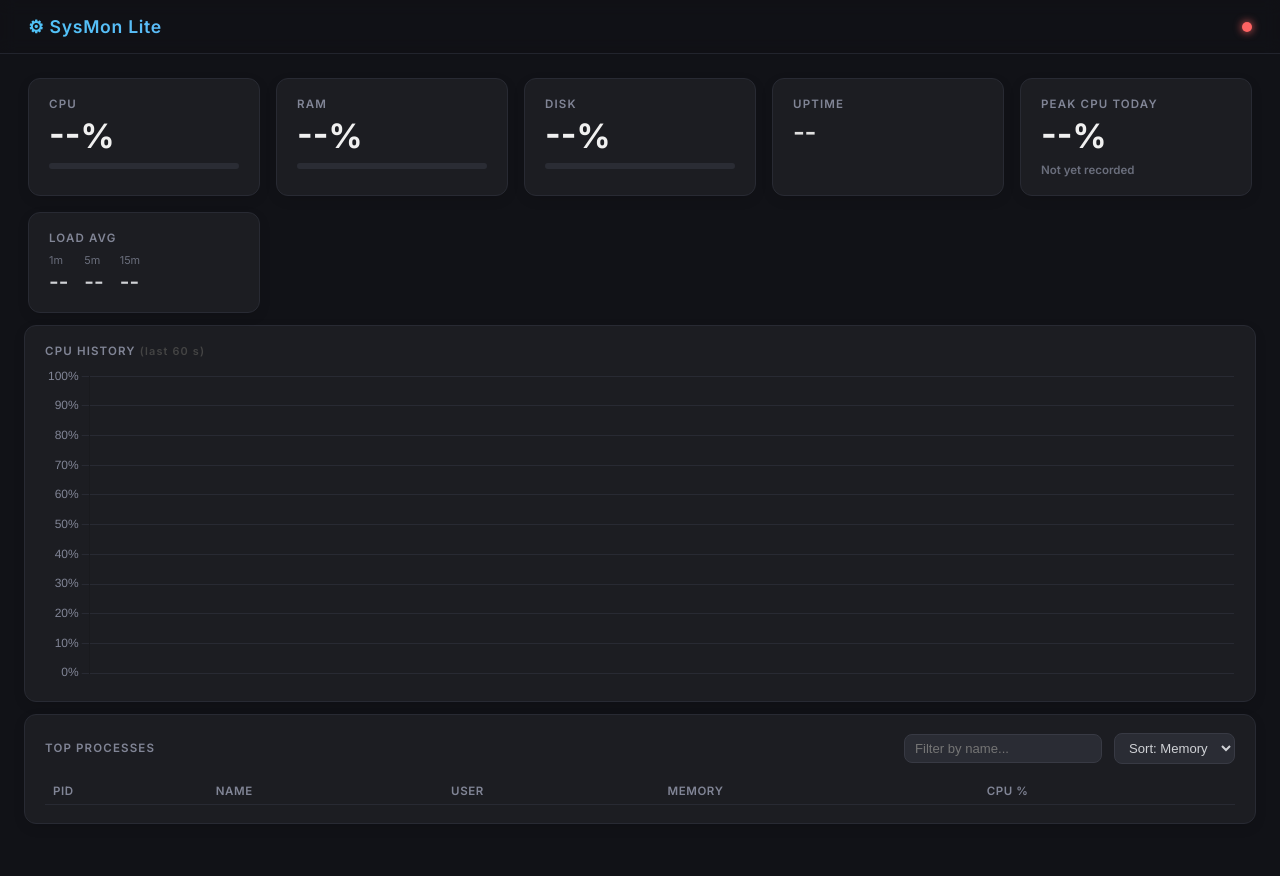
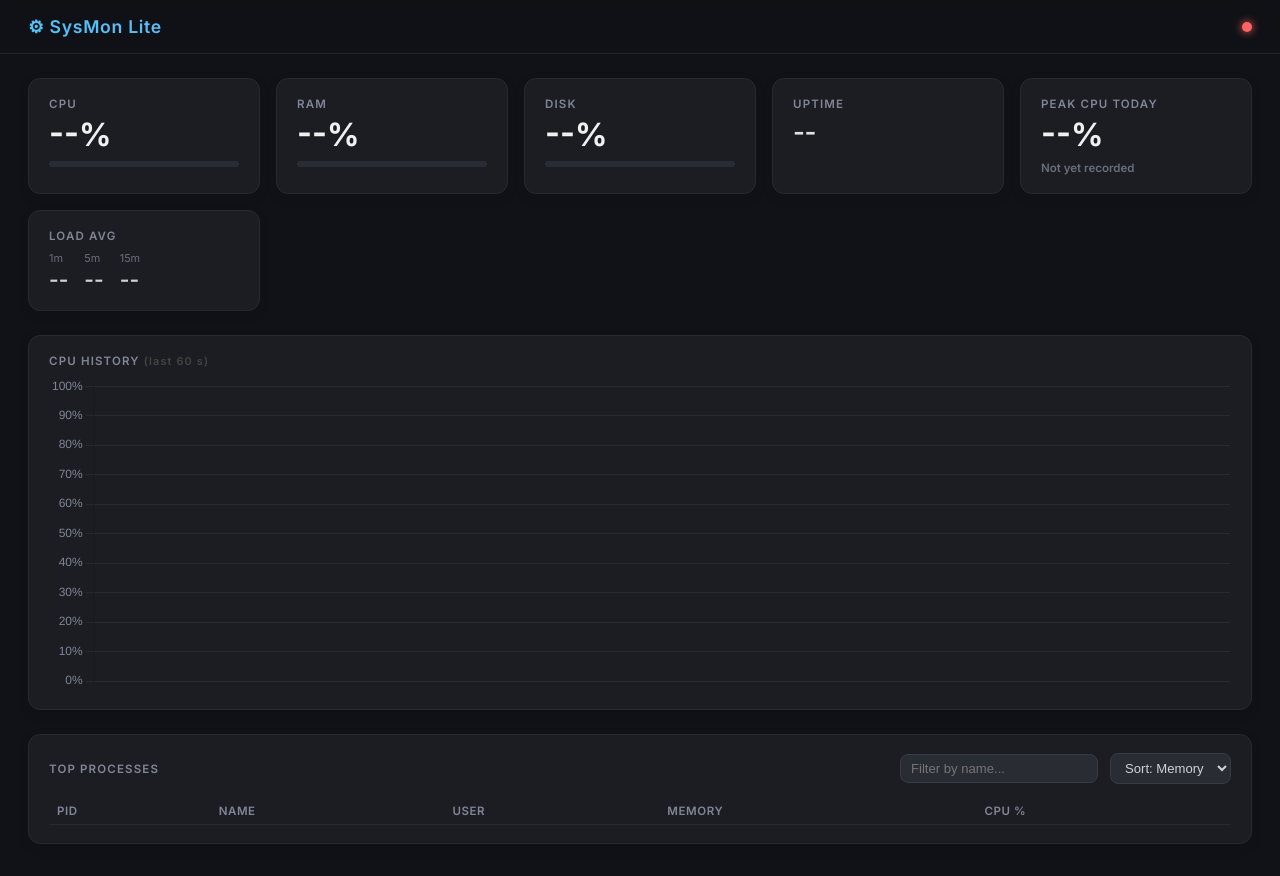
Before and after one commit to kasyapgirijan/sysmon, a plain HTML site: page frontend/index.html in a window 1280 px wide. Drawn offline with nearby package versions, Linux system fonts and the light colour scheme.

```diff
--- a/frontend/index.html
+++ b/frontend/index.html
@@ -13,12 +13,13 @@
 
 <header>
   <span class="logo">&#9881; SysMon Lite</span>
-  <div id="alertBanner" class="alert-banner hidden"></div>
   <span id="connStatus" class="conn-dot disconnected" title="WebSocket status"></span>
 </header>
 
+<main class="container">
+  <div id="alertBanner" class="alert-banner hidden"></div>
+
   <div class="metric-grid">
-
     <div class="card">
       <div class="card-label">CPU</div>
       <div class="card-value" id="cpu-value">--%</div>
@@ -59,7 +60,6 @@
         <div><span class="load-lbl">15m</span><span class="load-val" id="l15">--</span></div>
       </div>
     </div>
-
   </div>
 
   <div class="card chart-card">
@@ -89,6 +89,7 @@
       <tbody id="processTable"></tbody>
     </table>
   </div>
+</main>
 
 <script src="app.js"></script>
 </body>
--- a/frontend/styles.css
+++ b/frontend/styles.css
@@ -46,23 +46,28 @@
 
 /* ── Alert banner ── */
 .alert-banner {
-  flex: 1;
   background: #6b1a1a;
   color: #ffcccc;
-  padding: 6px 14px;
-  border-radius: 6px;
+  padding: 8px 16px;
+  border-radius: 8px;
   font-size: 0.85rem;
   font-weight: 500;
   text-align: center;
+  margin-bottom: 24px;
 }
 .hidden { display: none !important; }
 
 /* ── Layout ── */
+.container {
+  max-width: 1280px;
+  margin: 0 auto;
+  padding: 24px 28px 0;
+}
+
 .metric-grid {
   display: grid;
   grid-template-columns: repeat(auto-fit, minmax(200px, 1fr));
   gap: 16px;
-  padding: 24px 28px 0;
 }
 
 .card {
@@ -74,8 +79,13 @@
   transition: transform 0.2s ease, box-shadow 0.2s ease;
 }
 
-.chart-card { margin: 12px 24px 0; }
-.process-card { margin: 12px 24px 0; }
+.card:hover {
+  transform: translateY(-2px);
+  box-shadow: 0 6px 16px rgba(0,0,0,0.2);
+}
+
+.chart-card { margin-top: 24px; }
+.process-card { margin-top: 24px; }
 
 .card-label {
   font-size: 0.72rem;
@@ -88,7 +98,7 @@
 .chart-hint { text-transform: none; font-size: 0.68rem; color: #444; }
 
 .card-value {
-  font-size: 2.1rem;
+  font-size: 2.0rem;
   font-weight: 700;
   line-height: 1;
   margin-bottom: 10px;
```
Also changed, not shown: 1 other file. Lines whose indentation alone changed are shown as unchanged.
